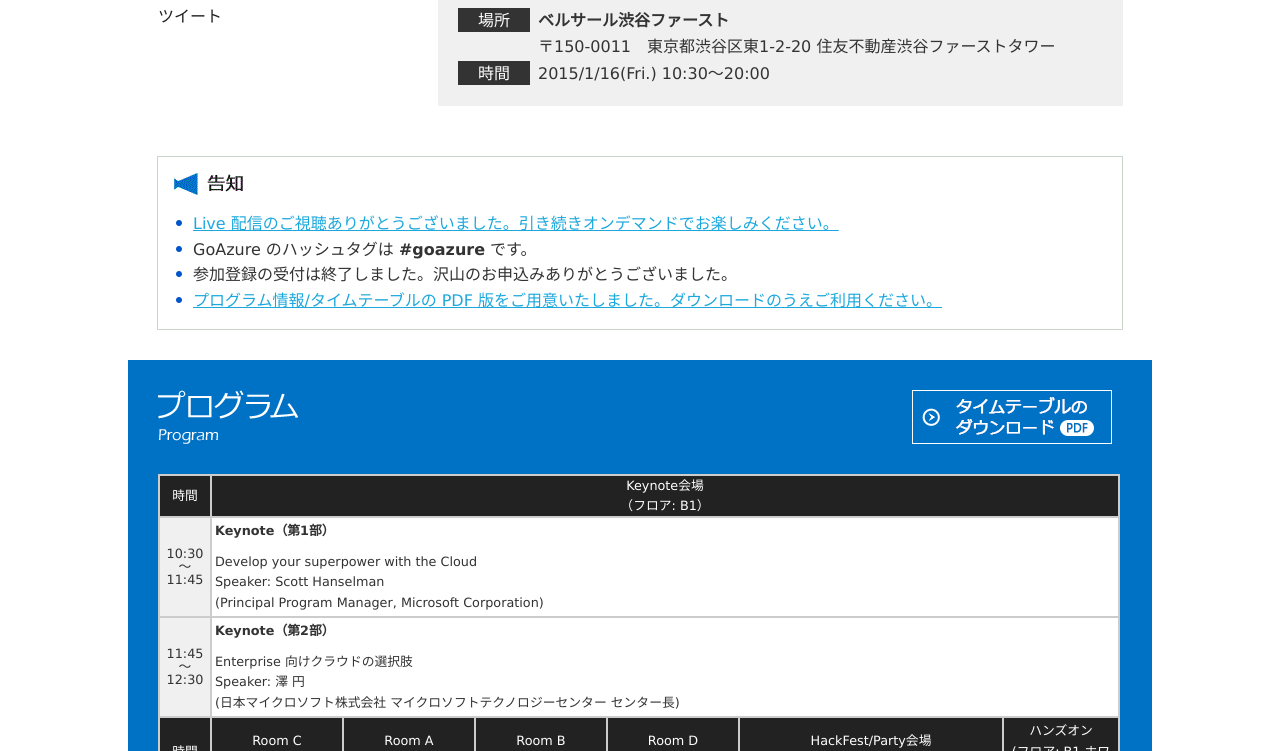
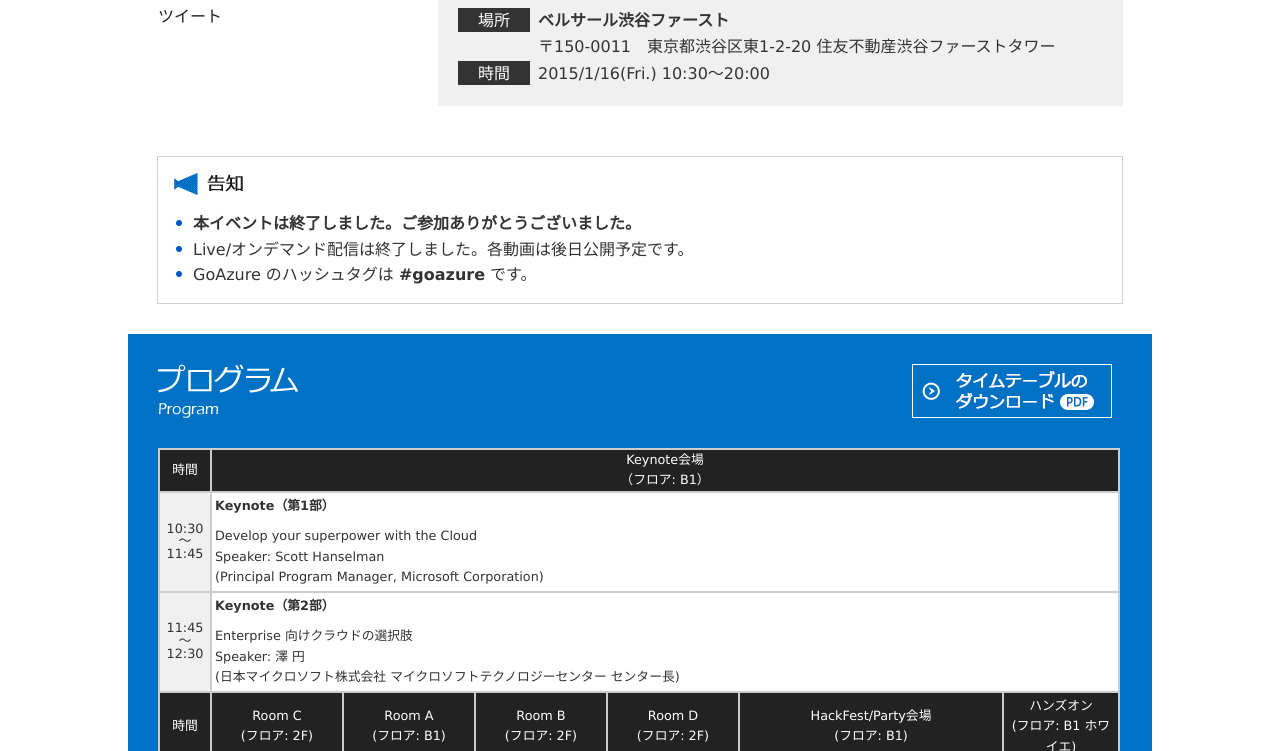
Before and after one commit to jazug/jazug.jp, a plain HTML site: page event/goazure/index.html in a window 1280 px wide. Shown: the part 479-1230 px from the top of the page. Drawn offline with Linux system fonts and the light colour scheme.

Commit message:
告知更新 (VoD 配信終了)

```diff
--- a/event/goazure/index.html
+++ b/event/goazure/index.html
@@ -41,7 +41,7 @@
 <li><a href="#sSession" class="scroll"><img src="img/nav_03.gif" width="134" height="26" alt="セッション情報" class="rollover"></a></li>
 <li class="end"><a href="#sSponsor" class="scroll"><img src="img/nav_04.gif" width="138" height="26" alt="スポンサー情報" class="rollover"></a></li>
 </ul>
-<p><a href="http://aka.ms/goazure2015_live" target="_blank"><img src="img/live.png" width="552" height="57" alt="オンデマンド配信はこちらから" class="rollover"></a></p>
+<p><img src="img/live_end.png" width="552" height="57" alt="Live 配信は終了しました。各動画は後日公開予定です"></p>
 </div>
 </header>
 
@@ -90,10 +90,9 @@
 <img alt="告知" src="img/whatsnew.gif" width="72" height="24" />
 
 <ul>
-<li><a href="http://aka.ms/goazure2015_live" target="_blank">Live 配信のご視聴ありがとうございました。引き続きオンデマンドでお楽しみください。</a></li>
+<li><b>本イベントは終了しました。ご参加ありがとうございました。</b></li>
+<li>Live/オンデマンド配信は終了しました。各動画は後日公開予定です。</li>
 <li>GoAzure のハッシュタグは <b>#goazure</b> です。</li>
-<li>参加登録の受付は終了しました。沢山のお申込みありがとうございました。</li>
-<li><a href="GoAzure2015_ProgramList.pdf" target="_blank">プログラム情報/タイムテーブルの PDF 版をご用意いたしました。ダウンロードのうえご利用ください。</a></li>
 </ul>
 
 </div>
```
